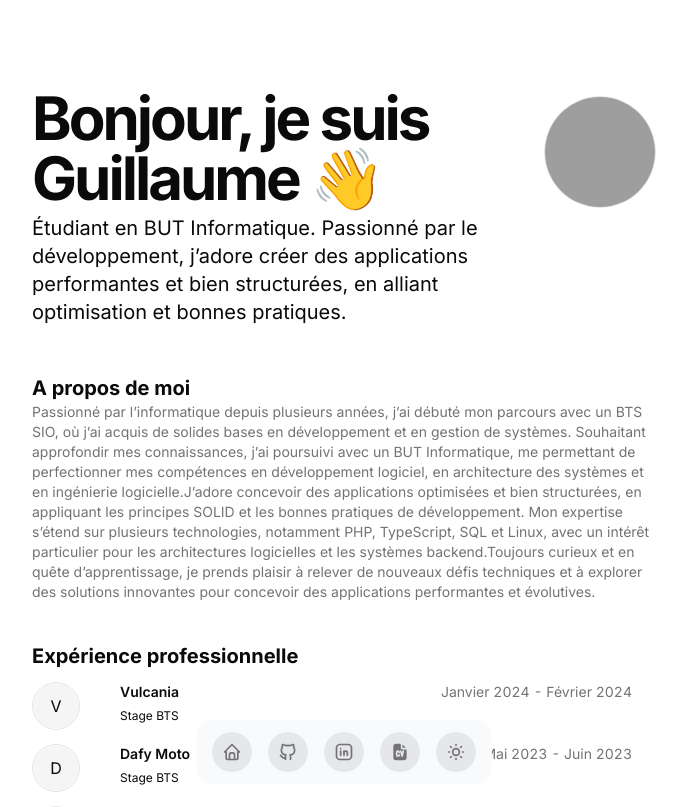
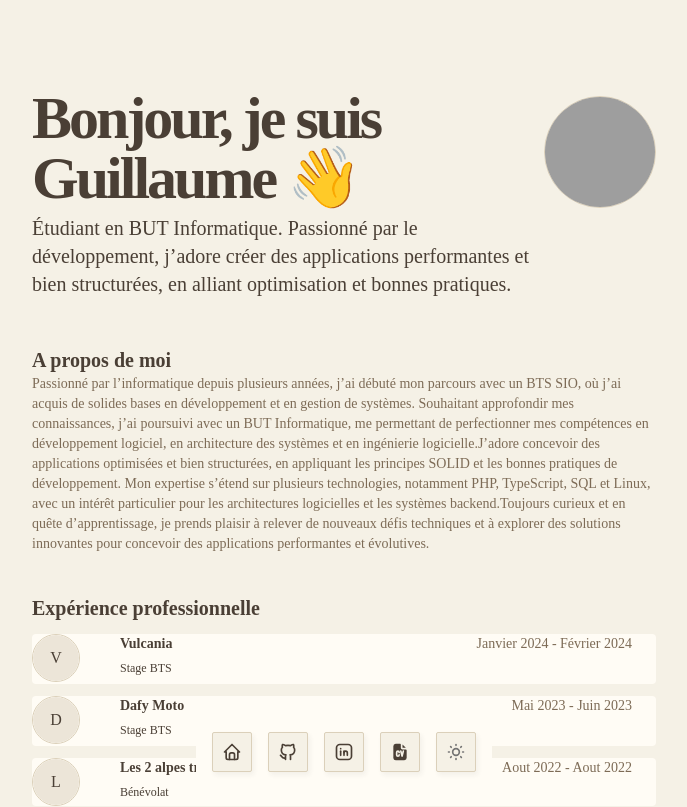
Before and after one commit to Stribx/portfolio, a Next.js app: page / in a window 1280 px wide. Shown: the top 807 px of the page, without its empty margins (296-983 px from the left). Built offline with nearby package versions, Linux system fonts and the light colour scheme; grey boxes are pictures that could not be loaded.

Commit message:
color change

```diff
--- a/src/app/globals.css
+++ b/src/app/globals.css
@@ -5,74 +5,114 @@
 @custom-variant dark (&:is(.dark *));
 
 :root {
-  --background: oklch(1 0 0);
-  --foreground: oklch(0.145 0 0);
-  --card: oklch(1 0 0);
-  --card-foreground: oklch(0.145 0 0);
-  --popover: oklch(1 0 0);
-  --popover-foreground: oklch(0.145 0 0);
-  --primary: oklch(0.205 0 0);
-  --primary-foreground: oklch(0.985 0 0);
-  --secondary: oklch(0.97 0 0);
-  --secondary-foreground: oklch(0.205 0 0);
-  --muted: oklch(0.97 0 0);
-  --muted-foreground: oklch(0.556 0 0);
-  --accent: oklch(0.97 0 0);
-  --accent-foreground: oklch(0.205 0 0);
-  --destructive: oklch(0.577 0.245 27.325);
-  --destructive-foreground: oklch(0.577 0.245 27.325);
-  --border: oklch(0.922 0 0);
-  --input: oklch(0.922 0 0);
-  --ring: oklch(0.708 0 0);
-  --chart-1: oklch(0.646 0.222 41.116);
-  --chart-2: oklch(0.6 0.118 184.704);
-  --chart-3: oklch(0.398 0.07 227.392);
-  --chart-4: oklch(0.828 0.189 84.429);
-  --chart-5: oklch(0.769 0.188 70.08);
-  --radius: 0.625rem;
-  --sidebar: oklch(0.985 0 0);
-  --sidebar-foreground: oklch(0.145 0 0);
-  --sidebar-primary: oklch(0.205 0 0);
-  --sidebar-primary-foreground: oklch(0.985 0 0);
-  --sidebar-accent: oklch(0.97 0 0);
-  --sidebar-accent-foreground: oklch(0.205 0 0);
-  --sidebar-border: oklch(0.922 0 0);
-  --sidebar-ring: oklch(0.708 0 0);
+  --background: oklch(0.9582 0.0152 90.2357);
+  --foreground: oklch(0.3760 0.0225 64.3434);
+  --card: oklch(0.9914 0.0098 87.4695);
+  --card-foreground: oklch(0.3760 0.0225 64.3434);
+  --popover: oklch(0.9914 0.0098 87.4695);
+  --popover-foreground: oklch(0.3760 0.0225 64.3434);
+  --primary: oklch(0.6180 0.0778 65.5444);
+  --primary-foreground: oklch(1.0000 0 0);
+  --secondary: oklch(0.8846 0.0302 85.5655);
+  --secondary-foreground: oklch(0.4313 0.0300 64.9288);
+  --muted: oklch(0.9239 0.0190 83.0636);
+  --muted-foreground: oklch(0.5391 0.0387 71.1655);
+  --accent: oklch(0.8348 0.0426 88.8064);
+  --accent-foreground: oklch(0.3760 0.0225 64.3434);
+  --destructive: oklch(0.5471 0.1438 32.9149);
+  --destructive-foreground: oklch(1.0000 0 0);
+  --border: oklch(0.8606 0.0321 84.5881);
+  --input: oklch(0.8606 0.0321 84.5881);
+  --ring: oklch(0.6180 0.0778 65.5444);
+  --chart-1: oklch(0.6180 0.0778 65.5444);
+  --chart-2: oklch(0.5604 0.0624 68.5805);
+  --chart-3: oklch(0.4851 0.0570 72.6827);
+  --chart-4: oklch(0.6777 0.0624 64.7755);
+  --chart-5: oklch(0.7264 0.0581 66.6967);
+  --radius: 0.25rem;
+  --sidebar: oklch(0.9239 0.0190 83.0636);
+  --sidebar-foreground: oklch(0.3760 0.0225 64.3434);
+  --sidebar-primary: oklch(0.6180 0.0778 65.5444);
+  --sidebar-primary-foreground: oklch(1.0000 0 0);
+  --sidebar-accent: oklch(0.8348 0.0426 88.8064);
+  --sidebar-accent-foreground: oklch(0.3760 0.0225 64.3434);
+  --sidebar-border: oklch(0.8606 0.0321 84.5881);
+  --sidebar-ring: oklch(0.6180 0.0778 65.5444);
+  --font-sans: Libre Baskerville, serif;
+  --font-serif: Lora, serif;
+  --font-mono: IBM Plex Mono, monospace;
+  --shadow-color: hsl(28 13% 20%);
+  --shadow-opacity: 0.12;
+  --shadow-blur: 5px;
+  --shadow-spread: 0px;
+  --shadow-offset-x: 2px;
+  --shadow-offset-y: 3px;
+  --letter-spacing: 0em;
+  --spacing: 0.25rem;
+  --shadow-2xs: 2px 3px 5px 0px hsl(28 13% 20% / 0.06);
+  --shadow-xs: 2px 3px 5px 0px hsl(28 13% 20% / 0.06);
+  --shadow-sm: 2px 3px 5px 0px hsl(28 13% 20% / 0.12), 2px 1px 2px -1px hsl(28 13% 20% / 0.12);
+  --shadow: 2px 3px 5px 0px hsl(28 13% 20% / 0.12), 2px 1px 2px -1px hsl(28 13% 20% / 0.12);
+  --shadow-md: 2px 3px 5px 0px hsl(28 13% 20% / 0.12), 2px 2px 4px -1px hsl(28 13% 20% / 0.12);
+  --shadow-lg: 2px 3px 5px 0px hsl(28 13% 20% / 0.12), 2px 4px 6px -1px hsl(28 13% 20% / 0.12);
+  --shadow-xl: 2px 3px 5px 0px hsl(28 13% 20% / 0.12), 2px 8px 10px -1px hsl(28 13% 20% / 0.12);
+  --shadow-2xl: 2px 3px 5px 0px hsl(28 13% 20% / 0.30);
+  --tracking-normal: 0em;
 }
 
 .dark {
-  --background: oklch(0.145 0 0);
-  --foreground: oklch(0.985 0 0);
-  --card: oklch(0.145 0 0);
-  --card-foreground: oklch(0.985 0 0);
-  --popover: oklch(0.145 0 0);
-  --popover-foreground: oklch(0.985 0 0);
-  --primary: oklch(0.985 0 0);
-  --primary-foreground: oklch(0.205 0 0);
-  --secondary: oklch(0.269 0 0);
-  --secondary-foreground: oklch(0.985 0 0);
-  --muted: oklch(0.269 0 0);
-  --muted-foreground: oklch(0.708 0 0);
-  --accent: oklch(0.269 0 0);
-  --accent-foreground: oklch(0.985 0 0);
-  --destructive: oklch(0.396 0.141 25.723);
-  --destructive-foreground: oklch(0.637 0.237 25.331);
-  --border: oklch(0.269 0 0);
-  --input: oklch(0.269 0 0);
-  --ring: oklch(0.439 0 0);
-  --chart-1: oklch(0.488 0.243 264.376);
-  --chart-2: oklch(0.696 0.17 162.48);
-  --chart-3: oklch(0.769 0.188 70.08);
-  --chart-4: oklch(0.627 0.265 303.9);
-  --chart-5: oklch(0.645 0.246 16.439);
-  --sidebar: oklch(0.205 0 0);
-  --sidebar-foreground: oklch(0.985 0 0);
-  --sidebar-primary: oklch(0.488 0.243 264.376);
-  --sidebar-primary-foreground: oklch(0.985 0 0);
-  --sidebar-accent: oklch(0.269 0 0);
-  --sidebar-accent-foreground: oklch(0.985 0 0);
-  --sidebar-border: oklch(0.269 0 0);
-  --sidebar-ring: oklch(0.439 0 0);
+  --background: oklch(0.2747 0.0139 57.6523);
+  --foreground: oklch(0.9239 0.0190 83.0636);
+  --card: oklch(0.3237 0.0155 59.0603);
+  --card-foreground: oklch(0.9239 0.0190 83.0636);
+  --popover: oklch(0.3237 0.0155 59.0603);
+  --popover-foreground: oklch(0.9239 0.0190 83.0636);
+  --primary: oklch(0.7264 0.0581 66.6967);
+  --primary-foreground: oklch(0.2747 0.0139 57.6523);
+  --secondary: oklch(0.3795 0.0181 57.1280);
+  --secondary-foreground: oklch(0.9239 0.0190 83.0636);
+  --muted: oklch(0.3237 0.0155 59.0603);
+  --muted-foreground: oklch(0.7982 0.0243 82.1078);
+  --accent: oklch(0.4186 0.0281 56.3404);
+  --accent-foreground: oklch(0.9239 0.0190 83.0636);
+  --destructive: oklch(0.5471 0.1438 32.9149);
+  --destructive-foreground: oklch(1.0000 0 0);
+  --border: oklch(0.3795 0.0181 57.1280);
+  --input: oklch(0.3795 0.0181 57.1280);
+  --ring: oklch(0.7264 0.0581 66.6967);
+  --chart-1: oklch(0.7264 0.0581 66.6967);
+  --chart-2: oklch(0.6777 0.0624 64.7755);
+  --chart-3: oklch(0.6180 0.0778 65.5444);
+  --chart-4: oklch(0.5604 0.0624 68.5805);
+  --chart-5: oklch(0.4851 0.0570 72.6827);
+  --sidebar: oklch(0.2747 0.0139 57.6523);
+  --sidebar-foreground: oklch(0.9239 0.0190 83.0636);
+  --sidebar-primary: oklch(0.7264 0.0581 66.6967);
+  --sidebar-primary-foreground: oklch(0.2747 0.0139 57.6523);
+  --sidebar-accent: oklch(0.4186 0.0281 56.3404);
+  --sidebar-accent-foreground: oklch(0.9239 0.0190 83.0636);
+  --sidebar-border: oklch(0.3795 0.0181 57.1280);
+  --sidebar-ring: oklch(0.7264 0.0581 66.6967);
+  --radius: 0.25rem;
+  --font-sans: Libre Baskerville, serif;
+  --font-serif: Lora, serif;
+  --font-mono: IBM Plex Mono, monospace;
+  --shadow-color: hsl(28 13% 20%);
+  --shadow-opacity: 0.12;
+  --shadow-blur: 5px;
+  --shadow-spread: 0px;
+  --shadow-offset-x: 2px;
+  --shadow-offset-y: 3px;
+  --letter-spacing: 0em;
+  --spacing: 0.25rem;
+  --shadow-2xs: 2px 3px 5px 0px hsl(28 13% 20% / 0.06);
+  --shadow-xs: 2px 3px 5px 0px hsl(28 13% 20% / 0.06);
+  --shadow-sm: 2px 3px 5px 0px hsl(28 13% 20% / 0.12), 2px 1px 2px -1px hsl(28 13% 20% / 0.12);
+  --shadow: 2px 3px 5px 0px hsl(28 13% 20% / 0.12), 2px 1px 2px -1px hsl(28 13% 20% / 0.12);
+  --shadow-md: 2px 3px 5px 0px hsl(28 13% 20% / 0.12), 2px 2px 4px -1px hsl(28 13% 20% / 0.12);
+  --shadow-lg: 2px 3px 5px 0px hsl(28 13% 20% / 0.12), 2px 4px 6px -1px hsl(28 13% 20% / 0.12);
+  --shadow-xl: 2px 3px 5px 0px hsl(28 13% 20% / 0.12), 2px 8px 10px -1px hsl(28 13% 20% / 0.12);
+  --shadow-2xl: 2px 3px 5px 0px hsl(28 13% 20% / 0.30);
 }
 
 @theme inline {
@@ -112,6 +152,32 @@
   --color-sidebar-accent-foreground: var(--sidebar-accent-foreground);
   --color-sidebar-border: var(--sidebar-border);
   --color-sidebar-ring: var(--sidebar-ring);
+  --font-sans: Libre Baskerville, serif;
+  --font-mono: IBM Plex Mono, monospace;
+  --font-serif: Lora, serif;
+  --radius: 0.25rem;
+  --tracking-tighter: calc(var(--tracking-normal) - 0.05em);
+  --tracking-tight: calc(var(--tracking-normal) - 0.025em);
+  --tracking-wide: calc(var(--tracking-normal) + 0.025em);
+  --tracking-wider: calc(var(--tracking-normal) + 0.05em);
+  --tracking-widest: calc(var(--tracking-normal) + 0.1em);
+  --tracking-normal: var(--tracking-normal);
+  --shadow-2xl: var(--shadow-2xl);
+  --shadow-xl: var(--shadow-xl);
+  --shadow-lg: var(--shadow-lg);
+  --shadow-md: var(--shadow-md);
+  --shadow: var(--shadow);
+  --shadow-sm: var(--shadow-sm);
+  --shadow-xs: var(--shadow-xs);
+  --shadow-2xs: var(--shadow-2xs);
+  --spacing: var(--spacing);
+  --letter-spacing: var(--letter-spacing);
+  --shadow-offset-y: var(--shadow-offset-y);
+  --shadow-offset-x: var(--shadow-offset-x);
+  --shadow-spread: var(--shadow-spread);
+  --shadow-blur: var(--shadow-blur);
+  --shadow-opacity: var(--shadow-opacity);
+  --color-shadow-color: var(--shadow-color);
 }
 
 @layer base {
@@ -120,5 +186,6 @@
   }
   body {
     @apply bg-background text-foreground;
+    letter-spacing: var(--tracking-normal);
   }
 }
--- a/src/components/navbar.tsx
+++ b/src/components/navbar.tsx
@@ -1,4 +1,4 @@
-import fr from '@/messages/fr.json';
+import fr from "@/messages/fr.json";
 import { Icons } from "@/components/icons";
 import { FloatingDock } from "@/components/ui/floating-dock";
 import { ModeToggle } from "@/components/mode-toggle";
@@ -9,32 +9,24 @@
   const navItems = [
     {
       key: "home",
-      icon: (
-        <Icons.home className="size-full text-neutral-500 dark:text-neutral-300" />
-      )
+      icon: <Icons.home className="size-full" />,
     },
     {
       key: "github",
-      icon: (
-        <Icons.github className="size-full text-neutral-500 dark:text-neutral-300" />
-      )
+      icon: <Icons.github className="size-full" />,
     },
     {
       key: "linkedin",
-      icon: (
-        <Icons.linkedin className="size-full text-neutral-500 dark:text-neutral-300" />
-      )
+      icon: <Icons.linkedin className="size-full" />,
     },
     {
       key: "cv",
-      icon: (
-        <Icons.cv className="size-full text-neutral-500 dark:text-neutral-300" />
-      )
+      icon: <Icons.cv className="size-full" />,
     },
     {
       key: "darkmode",
       icon: <ModeToggle ariaLabel={t.darkmode.ariaLabel} />,
-    }
+    },
   ].map(({ key, icon }) => {
     const item = t[key as keyof typeof t];
 
--- a/src/components/ui/floating-dock.tsx
+++ b/src/components/ui/floating-dock.tsx
@@ -12,7 +12,8 @@
 } from "motion/react";
 import Link from "next/link";
 import { useRef, useState } from "react";
-import { Button } from "@/components/ui/button";
+import { Button, buttonVariants } from "@/components/ui/button";
+import { badgeVariants } from "./badge";
 
 type FloatingDockItem = {
   title: string;
@@ -75,7 +76,7 @@
                   <Link
                     href={item.href}
                     key={item.title}
-                    className="h-10 w-10 rounded-full bg-gray-50 dark:bg-neutral-900 flex items-center justify-center"
+                    className="h-10 w-10 rounded-full bg-background dark:bg-neutral-900 flex items-center justify-center"
                     aria-label={item.ariaLabel}
                   >
                     <div className="h-4 w-4">{item.icon}</div>
@@ -119,7 +120,7 @@
       onMouseMove={(e) => mouseX.set(e.pageX)}
       onMouseLeave={() => mouseX.set(Infinity)}
       className={cn(
-        "mx-auto hidden md:flex h-16 gap-4 items-end rounded-2xl bg-gray-50 dark:bg-neutral-900 px-4 pb-3 fixed bottom-4 left-1/2 transform -translate-x-1/2 origin-bottom",
+        "mx-auto hidden md:flex h-16 gap-4 items-end rounded bg-card px-4 pb-3 fixed bottom-4 left-1/2 transform -translate-x-1/2 origin-bottom",
         className
       )}
     >
@@ -186,15 +187,25 @@
         style={{ width, height }}
         onMouseEnter={() => setHovered(true)}
         onMouseLeave={() => setHovered(false)}
-        className="aspect-square rounded-full bg-gray-200 dark:bg-neutral-800 flex items-center justify-center relative"
+        className={cn(
+          buttonVariants({
+            variant: "outline",
+            size: "icon",
+            className: "relative",
+          })
+        )}
       >
+        <div className="relative flex items-center justify-center">
           <AnimatePresence>
             {hovered && (
               <motion.div
-              initial={{ opacity: 0, y: 10, x: "-50%" }}
-              animate={{ opacity: 1, y: 0, x: "-50%" }}
-              exit={{ opacity: 0, y: 2, x: "-50%" }}
-              className="px-2 py-0.5 whitespace-pre rounded-md bg-gray-100 border dark:bg-neutral-800 dark:border-neutral-900 dark:text-white border-gray-200 text-neutral-700 absolute left-1/2 -translate-x-1/2 -top-8 w-fit text-xs"
+                initial={{ opacity: 0, y: 10 }}
+                animate={{ opacity: 1, y: 0 }}
+                exit={{ opacity: 0, y: 10 }}
+                className={cn(
+                  badgeVariants({ variant: "default" }),
+                  "absolute -top-12 left-1/2 -translate-x-1/2"
+                )}
               >
                 {title}
               </motion.div>
@@ -206,6 +217,7 @@
           >
             {icon}
           </motion.div>
+        </div>
       </motion.div>
     </Link>
   ) : (
@@ -214,16 +226,26 @@
       style={{ width, height }}
       onMouseEnter={() => setHovered(true)}
       onMouseLeave={() => setHovered(false)}
-      className="aspect-square rounded-full bg-gray-200 dark:bg-neutral-800 flex items-center justify-center relative"
+      className={cn(
+        buttonVariants({
+          variant: "outline",
+          size: "icon",
+          className: "relative",
+        })
+      )}
       aria-label={ariaLabel}
     >
+      <div className="relative flex items-center justify-center">
         <AnimatePresence>
           {hovered && (
             <motion.div
-            initial={{ opacity: 0, y: 10, x: "-50%" }}
-            animate={{ opacity: 1, y: 0, x: "-50%" }}
-            exit={{ opacity: 0, y: 2, x: "-50%" }}
-            className="px-2 py-0.5 whitespace-pre rounded-md bg-gray-100 border dark:bg-neutral-800 dark:border-neutral-900 dark:text-white border-gray-200 text-neutral-700 absolute left-1/2 -translate-x-1/2 -top-8 w-fit text-xs"
+              initial={{ opacity: 0, y: 10 }}
+              animate={{ opacity: 1, y: 0 }}
+              exit={{ opacity: 0, y: 10 }}
+              className={cn(
+                badgeVariants({ variant: "default" }),
+                "absolute -top-12 left-1/2 -translate-x-1/2"
+              )}
             >
               {title}
             </motion.div>
@@ -235,6 +257,7 @@
         >
           {icon}
         </motion.div>
+      </div>
     </motion.div>
   );
 }
```
Lines whose indentation alone changed are shown as unchanged.
